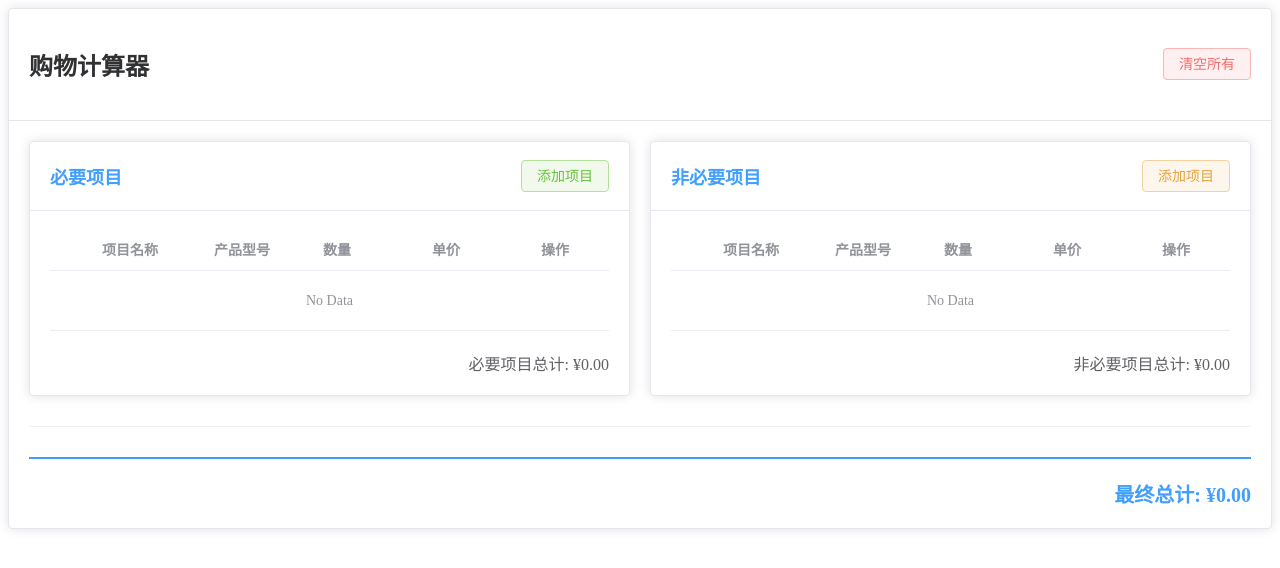
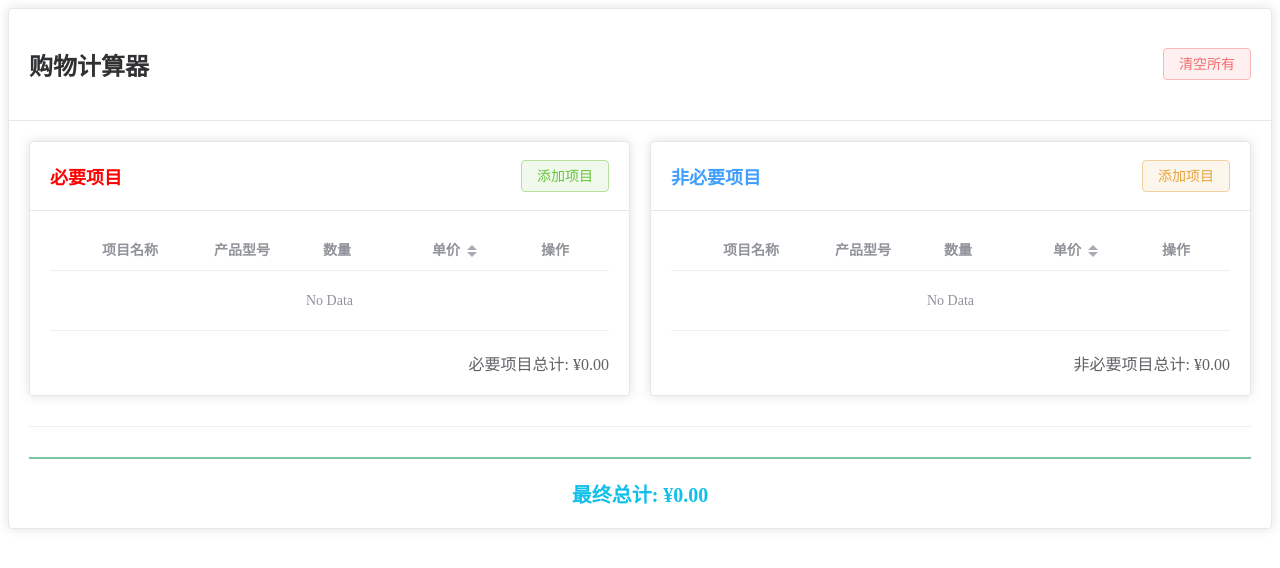
Before and after one commit to sxz799/shopping-calculator, a Vue app: page / in a window 1280 px wide. Shown: the top 568 px of the page. Built offline with nearby package versions, Linux system fonts and the light colour scheme.

Commit message:
feat(表格): 添加价格排序功能并优化样式
- 为必要和非必要项目表格添加价格排序功能
- 调整表格标题样式和最终结算区域样式
- 统一删除按钮尺寸为small

```diff
--- a/src/App.vue
+++ b/src/App.vue
@@ -15,11 +15,11 @@
           <el-card class="item-card">
             <template #header>
               <div class="card-header">
-                <div class="section-title">必要项目</div>
+                <div class="essential-section-title">必要项目</div>
                 <el-button type="success" @click="addItem(true)" plain>添加项目</el-button>
               </div>
             </template>
-            <el-table :data="essentialItems" row-key="id" class="items-table essential-table">
+            <el-table :data="essentialItems" row-key="id" class="items-table essential-table" @sort-change="(column) => handleSortChange(essentialItems, column)">
               <el-table-column width="40">
                 <template #default="{ row }">
                   <el-icon class="drag-handle"><Rank /></el-icon>
@@ -44,7 +44,7 @@
                 </template>
               </el-table-column>
 
-              <el-table-column label="单价" width="auto">
+              <el-table-column label="单价" prop="price" sortable width="auto">
                 <template #default="{ row }">
                   <el-input-number  controls-position="right" v-model="row.price" :min="0" :step="1" @change="validateNumber(row, 'price')"></el-input-number>
                 </template>
@@ -72,11 +72,11 @@
           <el-card class="item-card">
             <template #header>
               <div class="card-header">
-                <div class="section-title">非必要项目</div>
+                <div class="non-essential-section-title">非必要项目</div>
                 <el-button type="warning" @click="addItem(false)" plain>添加项目</el-button>
               </div>
             </template>
-            <el-table :data="nonEssentialItems" row-key="id" class="items-table non-essential-table">
+            <el-table :data="nonEssentialItems" row-key="id" class="items-table non-essential-table" @sort-change="(column) => handleSortChange(nonEssentialItems, column)">
               <el-table-column width="40">
                 <template #default="{ row }">
                   <el-icon class="drag-handle"><Rank /></el-icon>
@@ -101,7 +101,7 @@
                 </template>
               </el-table-column>
 
-              <el-table-column label="单价" width="auto">
+              <el-table-column label="单价" prop="price" sortable width="auto">
                 <template #default="{ row }">
                   <el-input-number controls-position="right" v-model="row.price" :min="0" :step="1" @change="validateNumber(row, 'price')"></el-input-number>
                 </template>
@@ -112,7 +112,7 @@
                 <template #default="{ row, $index }">
                   <el-popconfirm title="确定删除此项目吗?" @confirm="removeItem(false, $index)" confirm-button-text="确定" cancel-button-text="取消">
                     <template #reference>
-                      <el-button  type="danger">删除</el-button>
+                      <el-button size="small" type="danger">删除</el-button>
                     </template>
                   </el-popconfirm>
                 </template>
@@ -165,6 +165,21 @@ const validateItem = (item) => {
 
 const essentialItems = ref([])
 const nonEssentialItems = ref([])
+
+// 处理表格排序
+const handleSortChange = (list, { prop, order }) => {
+  if (prop === 'price') {
+    list.sort((a, b) => {
+      if (order === 'ascending') {
+        return a.price - b.price;
+      } else if (order === 'descending') {
+        return b.price - a.price;
+      } else {
+        return 0;
+      }
+    });
+  }
+};
 
 // 处理拖动排序
 const handleSort = (list, event) => {
@@ -325,7 +340,13 @@ onMounted(() => {
   margin: 20px 0 10px;
 }
 
-.section-title {
+.essential-section-title {
+  font-size: 18px;
+  font-weight: bold;
+  color:rgb(255, 0, 0);
+}
+
+.non-essential-section-title {
   font-size: 18px;
   font-weight: bold;
   color: #409EFF;
@@ -349,14 +370,14 @@ onMounted(() => {
 }
 
 .final-total-section {
-  text-align: right;
+  text-align: center;
   margin-top: 20px;
   padding-top: 20px;
-  border-top: 2px solid #409EFF;
+  border-top: 2px solid rgb(126, 195, 162);
 }
 
 .final-total-section h3 {
-  color: #409EFF;
+  color:rgb(17, 192, 232);
   margin: 0;
   font-size: 20px;
 }
```
